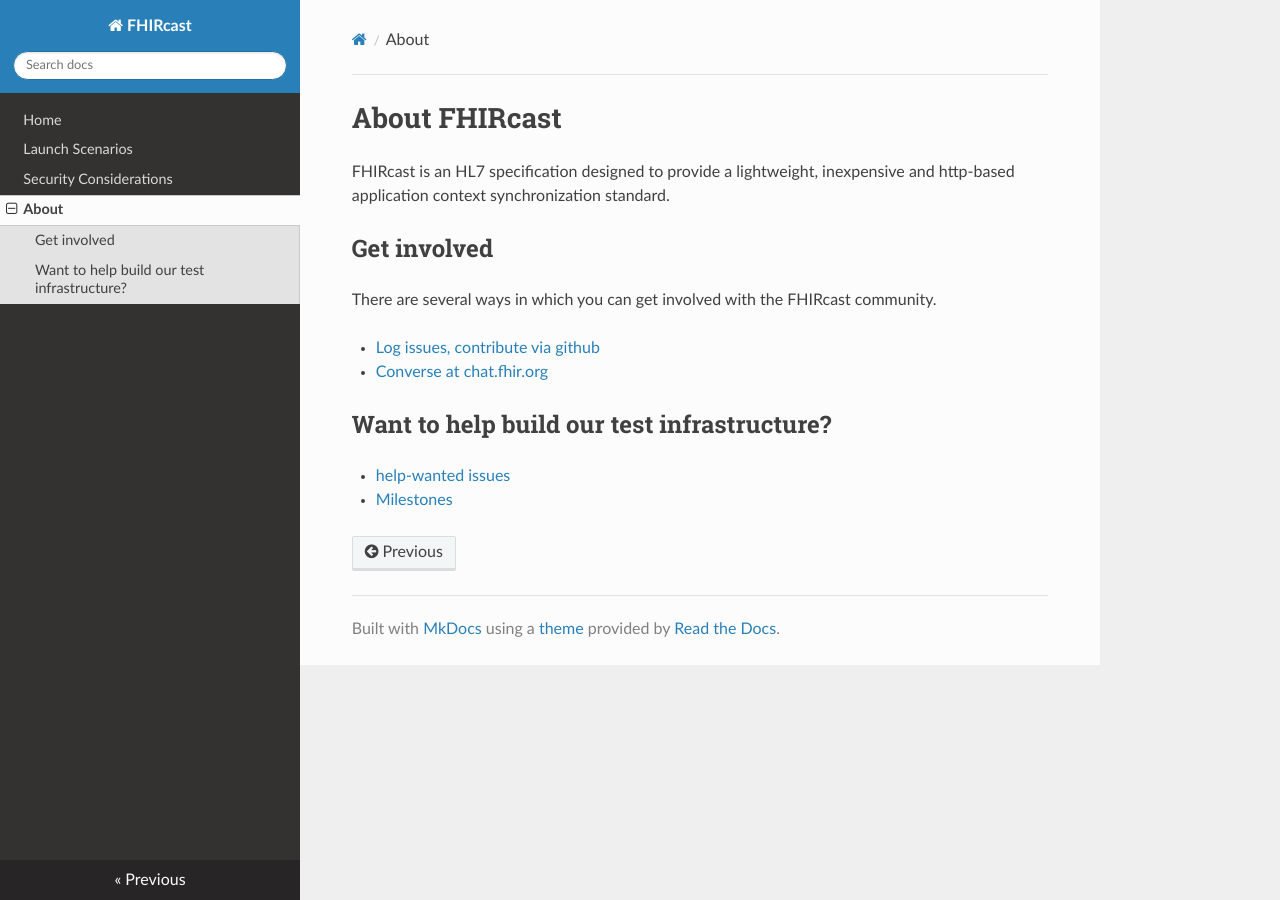
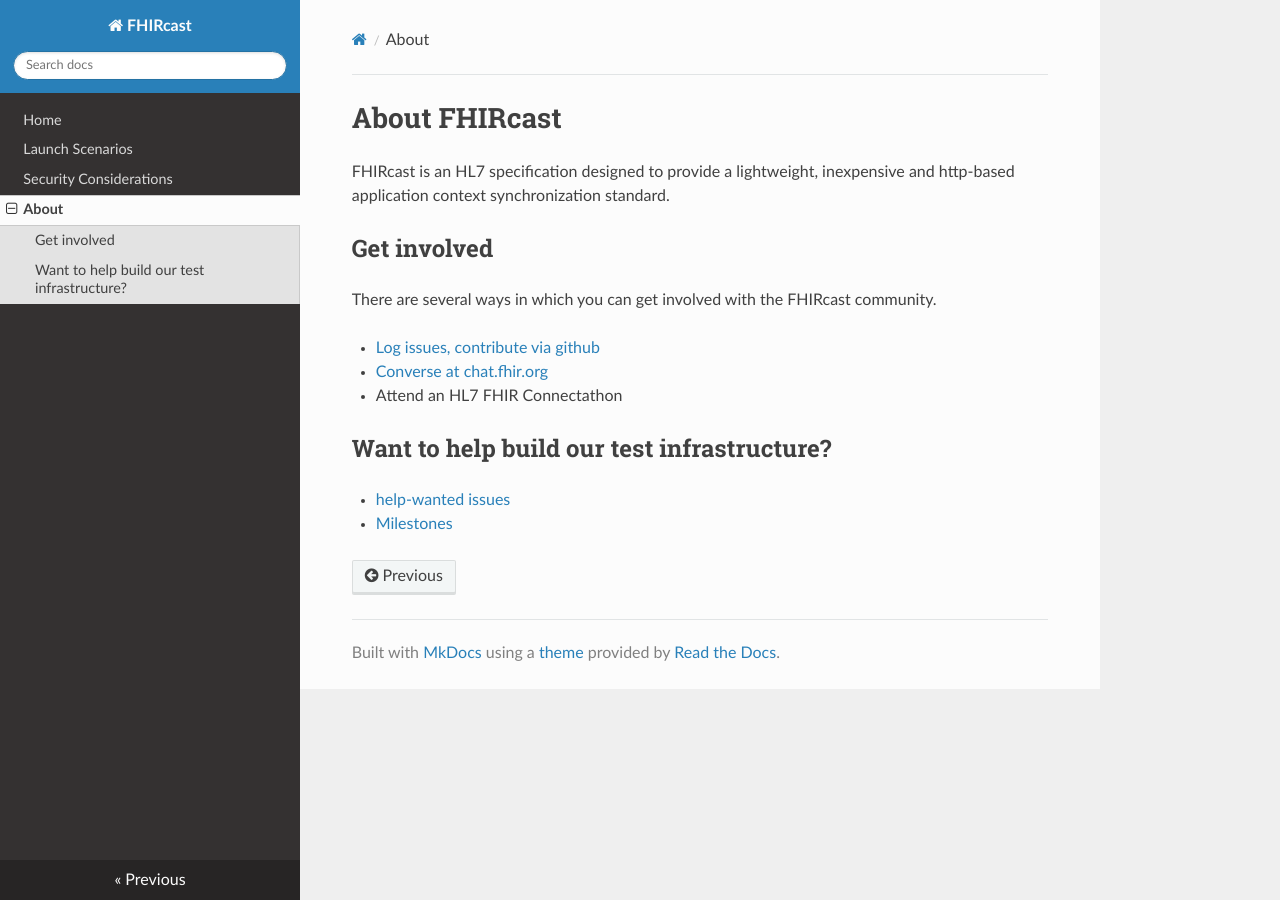
Before and after one commit to HL7/fhircast-docs, an MkDocs documentation site: the page built from docs/about.md, in a window 1280 px wide. Built offline with MkDocs 1.6.1, drawn with Linux system fonts in a browser that asks for light colours; nearby versions of some CDN libraries; old or Windows-style settings are respelled for this version of MkDocs.

Commit message:
get involved thru connectathon
testing deploy process

```diff
--- a/docs/about.md
+++ b/docs/about.md
@@ -7,6 +7,7 @@
 
 * [Log issues, contribute via github](https://github.com/fhircast)
 * [Converse at chat.fhir.org](https://chat.fhir.org/#narrow/stream/fhircast)
+* Attend an HL7 FHIR Connectathon
 
 ## Want to help build our test infrastructure?
 * [help-wanted issues](https://github.com/fhircast/docs/labels/help%20wanted)
```
